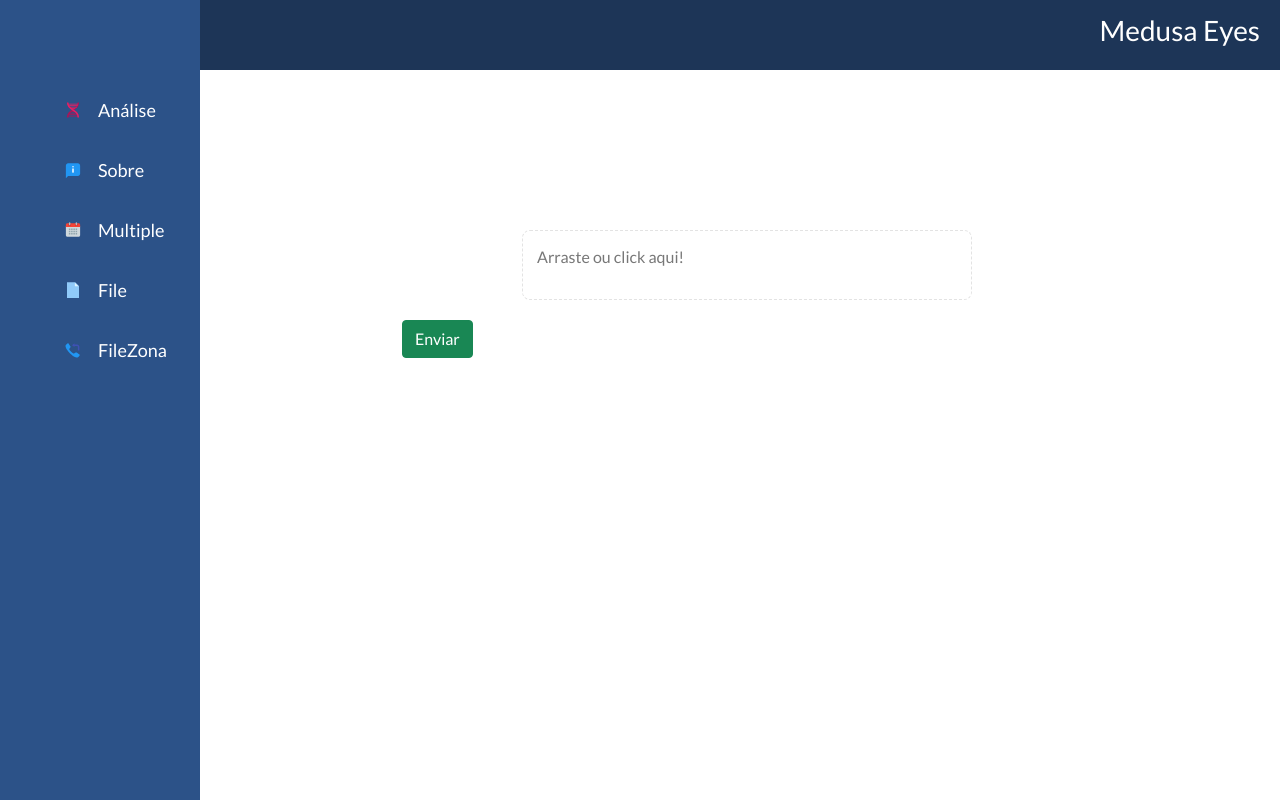
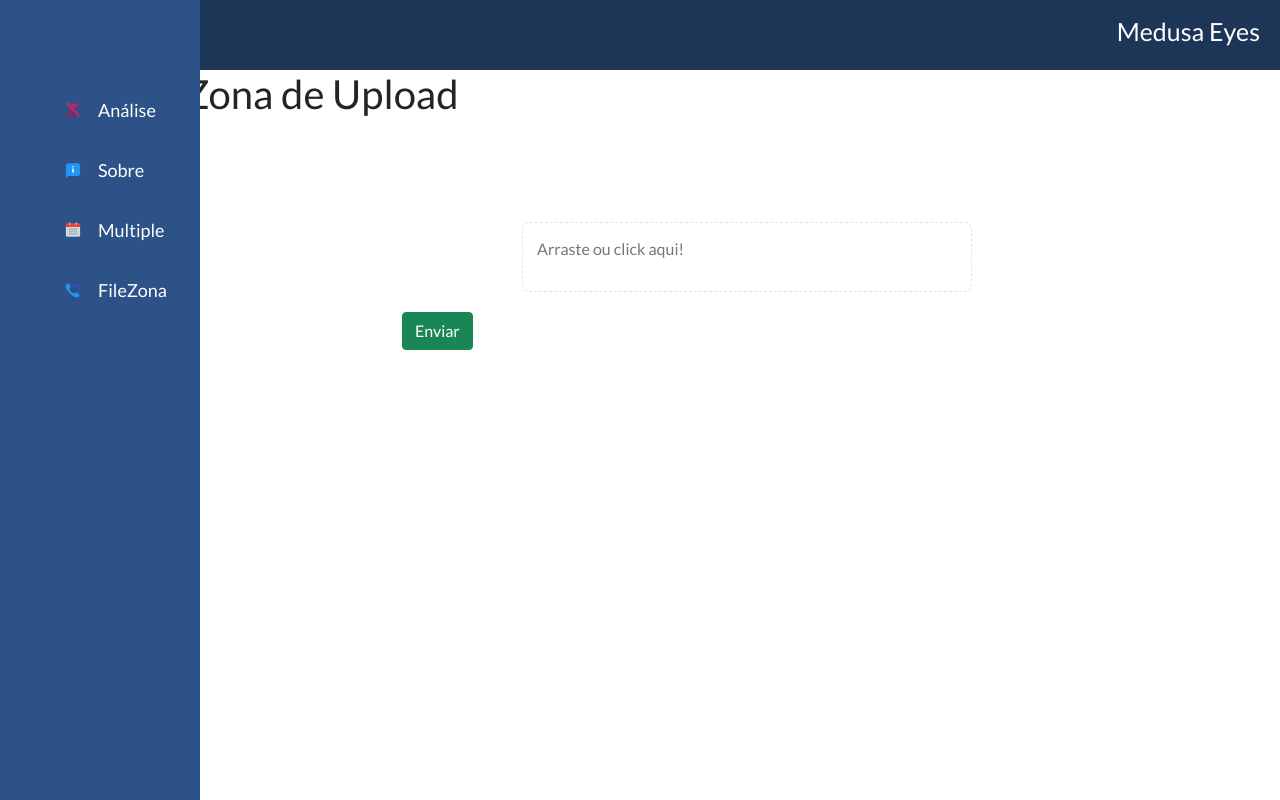
Before and after one commit to AlexandreLima658/MedusaEyes, a React (Create React App) app: page /filezona in a window 1280 px wide. Built offline with nearby package versions, Linux system fonts and the light colour scheme.

Commit message:
Atualizaç]ao 08/12/2021

```diff
--- a/src/App.css
+++ b/src/App.css
@@ -9,7 +9,7 @@
 }
 
 
-.analise h3{
+h3{
   display: flex;
   height: 40vh;
   margin-left:16vw;
@@ -31,13 +31,14 @@
   margin-top: 7rem;
   font-size: max(40px,1vw);
 }
-.step h3{
+.container h3{
   display: flex;
-  height: 40vh;
-  margin-left:17vw;
-  margin-top: 7rem;
+  height: 18vh;
+  margin-left:8vw;
+  margin-top: -10rem;
   font-size: max(40px,1vw);
 }
+
 
 
 .input-container{
--- a/src/App.js
+++ b/src/App.js
@@ -6,7 +6,7 @@ import About from './pages/About'
 import Arquivos from "./pages/Arquivos"
 import Teste from './pages/teste'
 import Multiple from './pages/multiple'
-import File from './pages/File'
+
 import FileZona from './pages/FileZona'
 
 import './App.css'
@@ -21,7 +21,6 @@ export default function App() {
             <Route path='/arquivos' component={Arquivos} />
             <Route path='/teste' component={Teste} />
             <Route path='/multiple' component={Multiple} />
-            <Route path='/file' component={File} />
             <Route path='/filezona' component={FileZona} />
 
 
--- a/src/components/NavBar.css
+++ b/src/components/NavBar.css
@@ -9,8 +9,8 @@
   justify-content: space-between;
   align-items: center;
 }
-.textlogo{
-  font-size: 20px;
+.textlogo h4{
+  font-size: 25px;
   margin-right: 20px;
   color: white;
 }
--- a/src/components/NavBar.js
+++ b/src/components/NavBar.js
@@ -20,7 +20,7 @@ function NavBar() {
 
         </Link>
         <div className="textlogo">
-          <h3>Medusa Eyes</h3>
+          <h4>Medusa Eyes</h4>
         </div>
       </div>
 
--- a/src/components/SideBarData.js
+++ b/src/components/SideBarData.js
@@ -25,12 +25,7 @@ export const SideBarData =[
     icon: <FcIcons.FcCalendar/>,
     cName: 'nav-text'
   },
-  {
-    title: 'File',
-    path: '/file',
-    icon: <FcIcons.FcFile/>,
-    cName: 'nav-text'
-  },
+
   {
     title: 'FileZona',
     path: '/filezona',
--- a/src/index.js
+++ b/src/index.js
@@ -2,6 +2,8 @@ import React from 'react';
 import ReactDOM from 'react-dom'
 import App from './App'
 import Zona from './pages/FileZona'
+
+
 
 ReactDOM.render(
   <React.StrictMode>
--- a/src/pages/FileZona.js
+++ b/src/pages/FileZona.js
@@ -1,9 +1,15 @@
 import React, { useEffect, useState, useMemo } from 'react'
 import { useDropzone } from 'react-dropzone'
 import configApi from '../services/configApi'
+import {FaRegTrashAlt} from 'react-icons/fa'
+import { useHistory } from 'react-router-dom'
+import Message from './About'
+
+
 
 function Basic(props) {
   const [files, setFiles] = useState([])
+  const history = useHistory()
 
   const { getInputProps, getRootProps } =
   useDropzone({
@@ -27,15 +33,15 @@ function Basic(props) {
         [files]
         )
 
+
         const acceptedFilesItems = useMemo(() => files?.map((file, i) => (
           <div key={file.name}>
             <div className="fileItems">
               <img src={file.preview} />
               <li key={file.path}>{file.path}</li>
               <i>
-          <button className="btn btn-danger" onClick={() => remove(i)}>
-            Excluir
-          </button>
+                <FaRegTrashAlt  style={{margin: 14}}onClick={() => remove(i)} />
+
               </i>
             </div>
         </div>
@@ -49,31 +55,43 @@ function Basic(props) {
       return aux;
     })
   }
+  const expandir = (file) =>{
+      console.log(file)
+
+  }
+
 
   const UploadMultipleFiles = async () => {
     const formData = new FormData()
-
     for (const file of files) {
       formData.append('file', file)
     }
+
+    await configApi(formData)
+
     alert("Arquivo(s) enviado(s) com sucesso!")
-    await configApi(formData)
+    history.push('/')
   }
 
   return (
     <div className="container">
+      <h3>Zona de Upload</h3>
+
       <div {...getRootProps({ className: 'dropzone' })}>
-        <input type="file" multiple  {...getInputProps()} />
+        <input type="file" {...getInputProps()} />
         <p>Arraste ou click aqui!</p>
       </div>
 
       <div className="files">
         {acceptedFilesItems}
+
+
         <button
           type="button"
-          onClick={() => UploadMultipleFiles()}
+          onClick={() => UploadMultipleFiles() }
           className="btn btn-success"
         >
+
           Enviar
         </button>
       </div>
```
Lines whose indentation alone changed are shown as unchanged.
